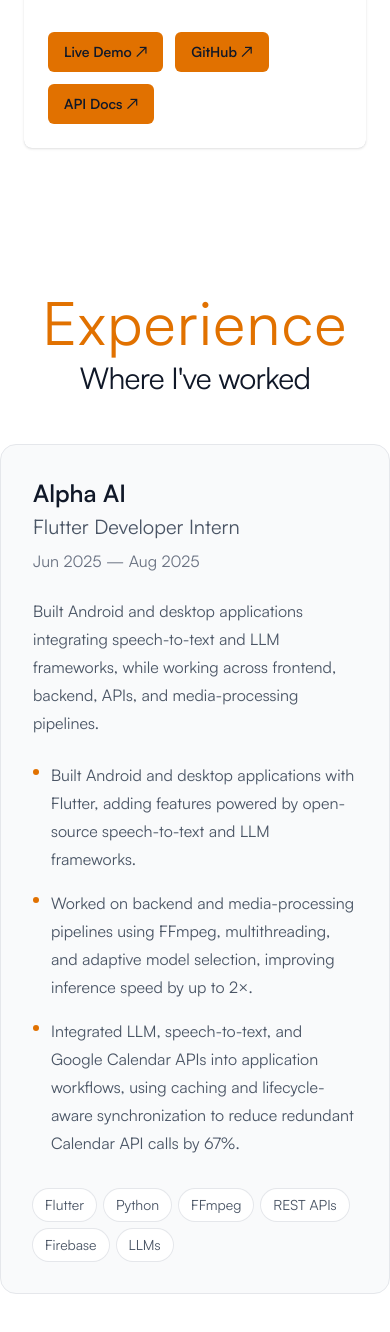
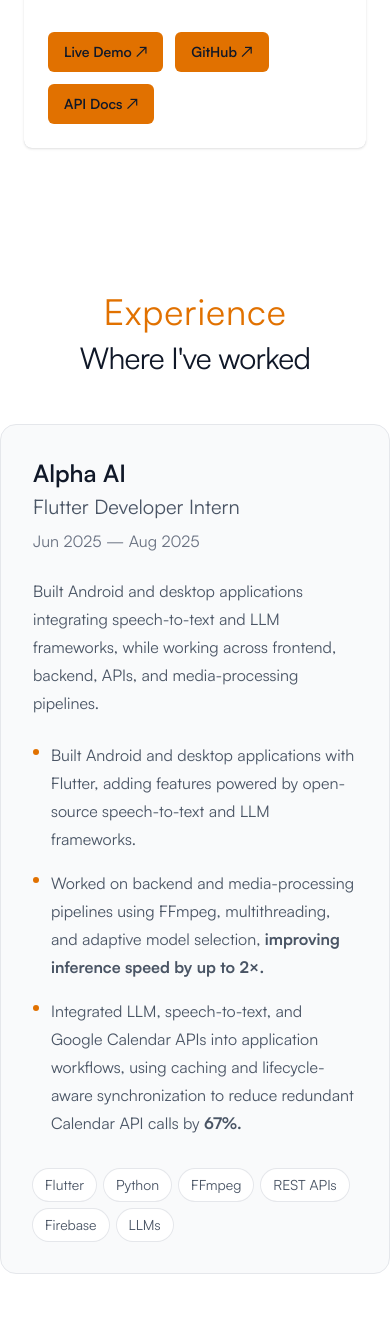
Before and after one commit to mayuripaliwal/portfolio, a React (Vite) app in the folder frontend/: page / in a window 390 px wide. Shown: the part 1088-2420 px from the top of the page. Built offline with nearby package versions, Linux system fonts and the light colour scheme.

Commit message:
style: update experience section

```diff
--- a/frontend/src/Experience.jsx
+++ b/frontend/src/Experience.jsx
@@ -5,7 +5,7 @@
         <div className="mt-12">
 
         <div className="mx-auto max-w-2xl text-center">
-          <p className="text-6xl sm:text-5xl lg:text-6xlfont-semibold tracking-wide text-amber-600 dark:text-amber-400">
+          <p className="text-4xl sm:text-5xl lg:text-6xlfont-semibold tracking-wide text-amber-600 dark:text-amber-400">
               Experience
           </p>
 
@@ -58,14 +58,14 @@
               <li className="flex gap-x-3">
                 <span className="mt-2 h-1.5 w-1.5 shrink-0 rounded-full bg-amber-600 dark:bg-amber-400" />
                 <span>
-                  Worked on backend and media-processing pipelines using FFmpeg, multithreading, and adaptive model selection, improving inference speed by up to 2×.
+                  Worked on backend and media-processing pipelines using FFmpeg, multithreading, and adaptive model selection, <strong>improving inference speed by up to 2×.</strong>
                 </span>
               </li>
 
               <li className="flex gap-x-3">
                 <span className="mt-2 h-1.5 w-1.5 shrink-0 rounded-full bg-amber-600 dark:bg-amber-400" />
                 <span>
-                  Integrated LLM, speech-to-text, and Google Calendar APIs into application workflows, using caching and lifecycle-aware synchronization to reduce redundant Calendar API calls by 67%.
+                  Integrated LLM, speech-to-text, and Google Calendar APIs into application workflows, using caching and lifecycle-aware synchronization to reduce redundant Calendar API calls by <strong>67%.</strong>
                 </span>
               </li>
             </ul>
```
